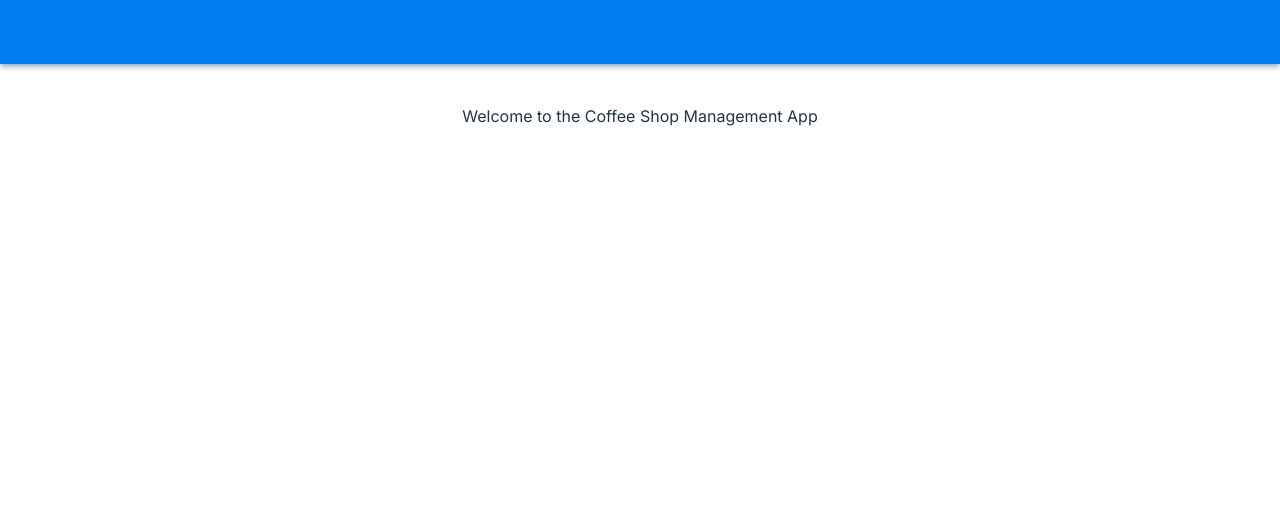
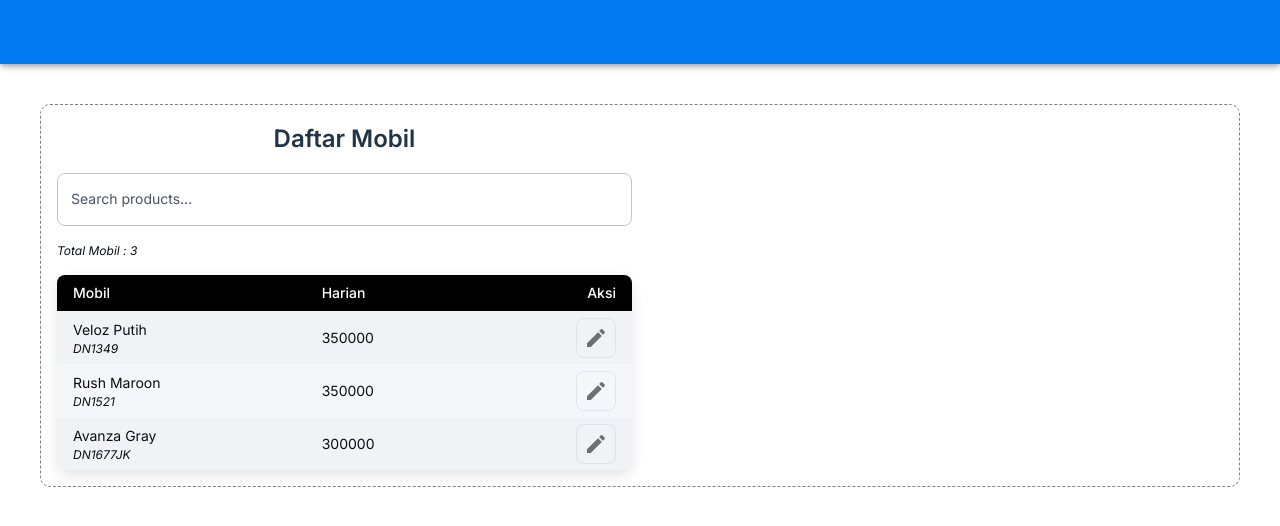
Before and after one commit to rianapriansyah/safir-fe-app, a React (Vite) app: page / in a window 1280 px wide. Shown: the top 526 px of the page. Built offline with nearby package versions, Linux system fonts and the light colour scheme; no server answers.

Commit message:
set CarList element as the main element

```diff
--- a/src/App.tsx
+++ b/src/App.tsx
@@ -18,7 +18,7 @@ const App: React.FC = () => {
       <Offset />
         <Routes>
           <Route path="/cars" element={<CarList />} />
-          <Route path="/" element={<div>Welcome to the Coffee Shop Management App</div>} />
+          <Route path="/" element={<CarList />} />
         </Routes>
       </Router>
     </AppTheme>
```
